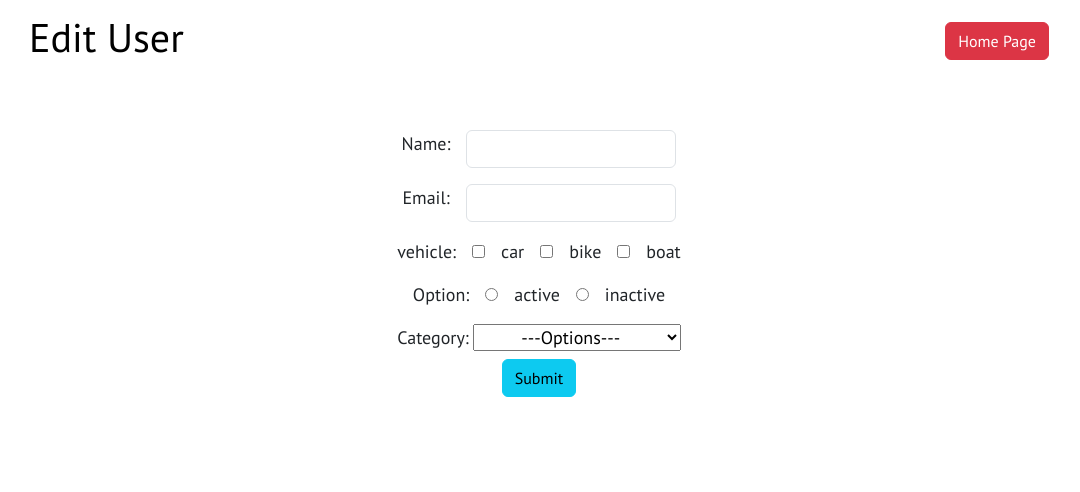
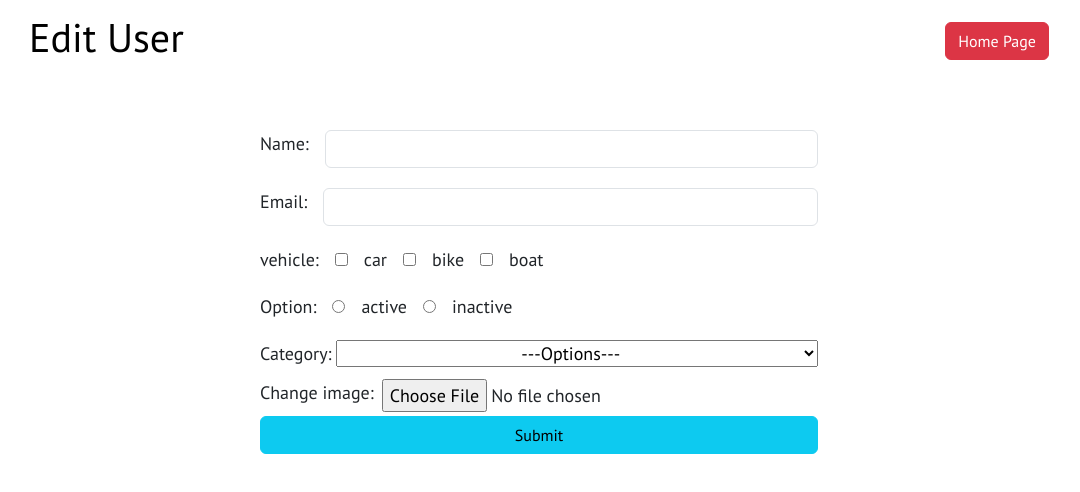
Before and after one commit to Aslam078/crud-in-react, a React (Vite) app: page /edit/1 in a window 1280 px wide. Shown: the top 492 px of the page, without its empty margins (101-1181 px from the left). Built offline with nearby package versions, Linux system fonts and the light colour scheme; no server answers; a web font is replaced by a local one.

Commit message:
image upload option done

```diff
--- a/src/components/edit.jsx
+++ b/src/components/edit.jsx
@@ -14,11 +14,34 @@ function Edit() {
     let { id } = useParams();
     console.log("params id", id);
 
-    const [user, setUser] = useState({ name: '', email: '', category: '', option:[],radio:'' })
+    const [user, setUser] = useState({ name: '', email: '', category: '', option:[],radio:'', image:'' })
+
+    const imgchange = async(e) => {
+        const file = e.target.files[0];
+        const base64 = await ConvertToBase(file);
+        setUser ((prev) => ({
+            ...prev,
+            image: base64
+        }))
+    }
+
+    const ConvertToBase = (file) => {
+        return new Promise ((resolve,reject) => {
+            const fileread = new FileReader();
+            fileread.readAsDataURL(file)
+
+            fileread.onload = () => {
+                resolve(fileread.result)
+            }
+            fileread.onerror = (error) => {
+                reject(error);
+            }
+        })
+    }
 
     const onchangehandle = (e) => {
 
-        const { name, value, checked } = e.target
+        const { name, value } = e.target
         setUser(prev => ({
             ...prev,
             [name]: value
@@ -79,7 +102,7 @@ function Edit() {
             <Link  to={"/"} className='btn btn-danger'>Home Page</Link>
         </nav>
             <div className='d-flex justify-content-center  align-items-center'>
-                <form onSubmit={submithandle} className='d-flex flex-column   align-items-center mt-5'>
+                <form onSubmit={submithandle} className='d-flex gap-1 flex-column mt-5 w-50'>
                     <div className="mb-3 d-flex gap-3">
                         <label >Name:</label>
                         <input type="text" name='name' value={user.name} onChange={onchangehandle} className="form-control" />
@@ -120,6 +143,12 @@ function Edit() {
 
                         </select>
                     </div>
+
+                    <div className='d-flex gap-2'>
+                        <label>Change image:</label>
+                        <input type="file" name="image" onChange={imgchange}   />
+                    </div>
+
                     <button className='btn btn-info' type='submit'>Submit</button>
                 </form>
             </div>
```
